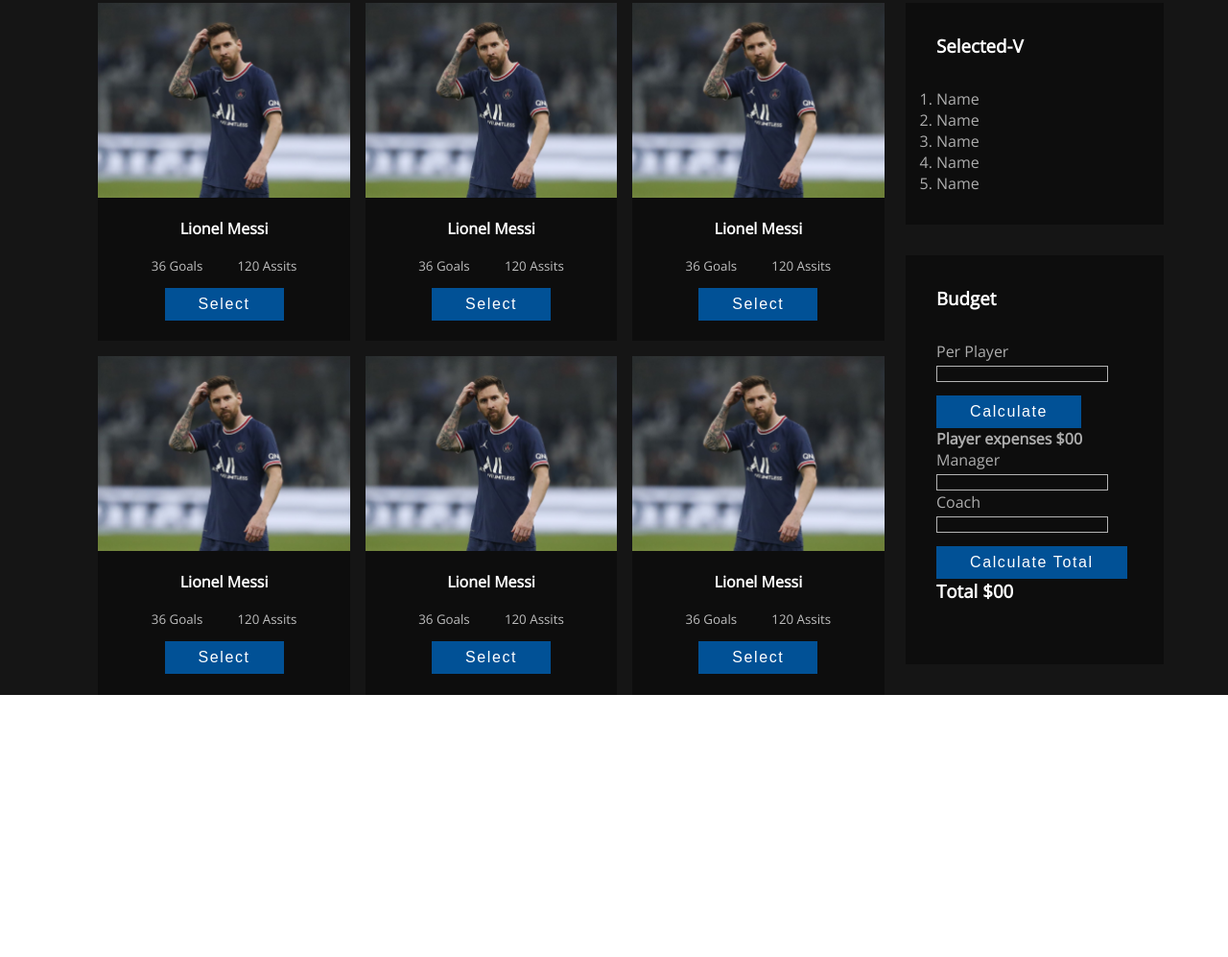
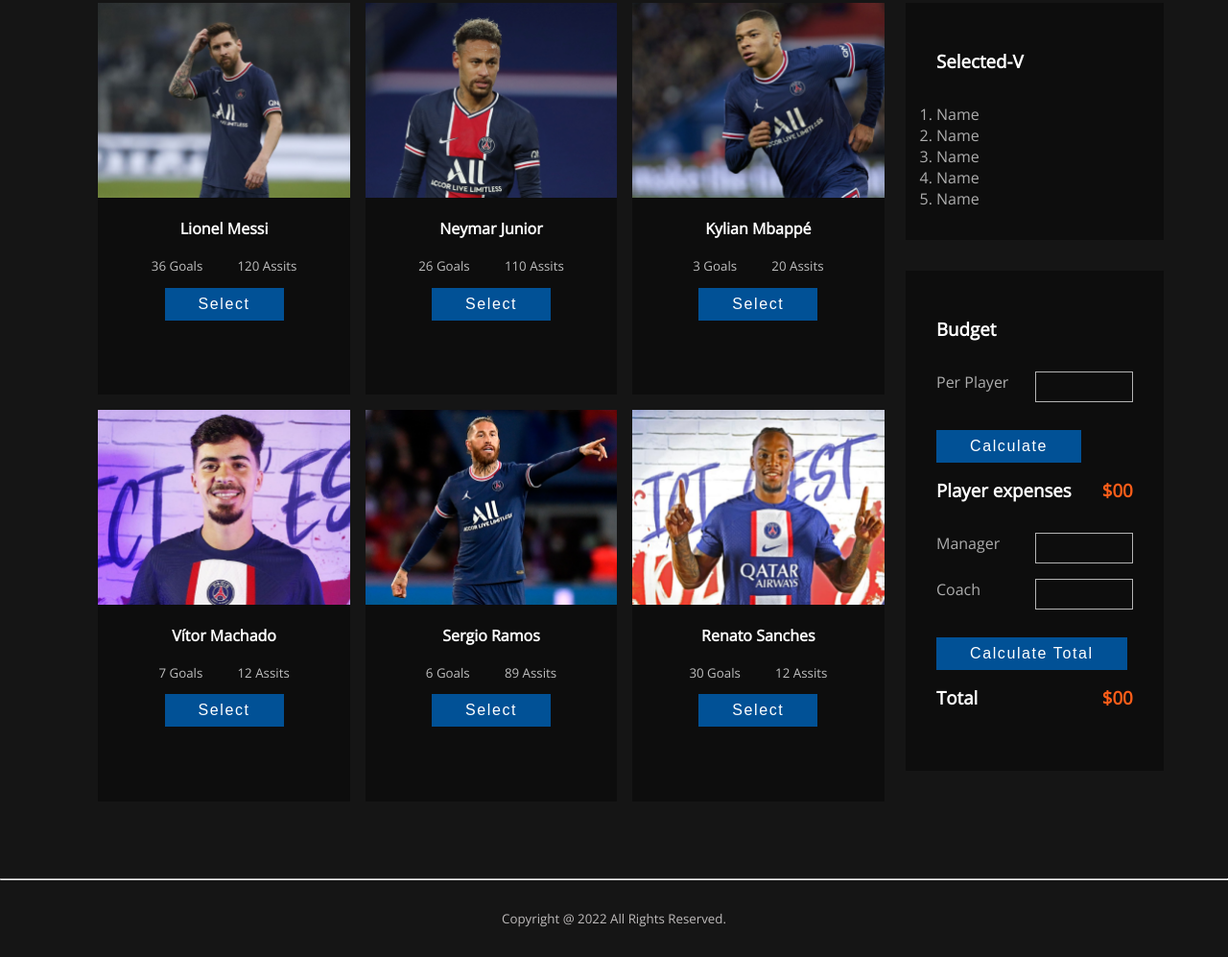
Before and after one commit to safwanbin2/player-cost-calculator, a plain HTML site: page index.html in a window 1280 px wide. Shown: the part 717-1714 px from the top of the page at 96% size. Before the commit the page ends 1441 px from the top, so only its background shows below. Drawn offline with nearby package versions, Linux system fonts and the light colour scheme.

Commit message:
almost done with html,css

```diff
--- a/index.html
+++ b/index.html
@@ -30,47 +30,47 @@
                 <button class="select-btn">Select</button>
             </div>
             <div class="player">
-                <img src="images/messi.png" alt="">
-                <h4 class="player-name">Lionel Messi</h4>
+                <img src="images/neymar.png" alt="">
+                <h4 class="player-name">Neymar Junior</h4>
                 <div class="career">
-                    <small>36 Goals</small>
-                    <small>120 Assits</small>
+                    <small>26 Goals</small>
+                    <small>110 Assits</small>
                 </div>
                 <button class="select-btn">Select</button>
             </div>
             <div class="player">
-                <img src="images/messi.png" alt="">
-                <h4 class="player-name">Lionel Messi</h4>
+                <img src="images/mbappe.png" alt="">
+                <h4 class="player-name">Kylian Mbappé</h4>
                 <div class="career">
-                    <small>36 Goals</small>
-                    <small>120 Assits</small>
+                    <small>3 Goals</small>
+                    <small>20 Assits</small>
                 </div>
                 <button class="select-btn">Select</button>
             </div>
             <div class="player">
-                <img src="images/messi.png" alt="">
-                <h4 class="player-name">Lionel Messi</h4>
+                <img src="images/reneto.png" alt="">
+                <h4 class="player-name">Vítor Machado</h4>
                 <div class="career">
-                    <small>36 Goals</small>
-                    <small>120 Assits</small>
+                    <small>7 Goals</small>
+                    <small>12 Assits</small>
                 </div>
                 <button class="select-btn">Select</button>
             </div>
             <div class="player">
-                <img src="images/messi.png" alt="">
-                <h4 class="player-name">Lionel Messi</h4>
+                <img src="images/ramos.png" alt="">
+                <h4 class="player-name">Sergio Ramos</h4>
                 <div class="career">
-                    <small>36 Goals</small>
-                    <small>120 Assits</small>
+                    <small>6 Goals</small>
+                    <small>89 Assits</small>
                 </div>
                 <button class="select-btn">Select</button>
             </div>
             <div class="player">
-                <img src="images/messi.png" alt="">
-                <h4 class="player-name">Lionel Messi</h4>
+                <img src="images/drogba.png" alt="">
+                <h4 class="player-name">Renato Sanches</h4>
                 <div class="career">
-                    <small>36 Goals</small>
-                    <small>120 Assits</small>
+                    <small>30 Goals</small>
+                    <small>12 Assits</small>
                 </div>
                 <button class="select-btn">Select</button>
             </div>
@@ -88,16 +88,20 @@
             </div>
             <div id="budget">
                 <h3>Budget</h3>
-                <label for="">Per Player   <input type="text"></label>
+                <label for=""><p>Per Player</p>   <input type="text"></label>
                 <button class="side-btn">Calculate</button>
-                <h4>Player expenses   $<span>00</span></h4>
-                <label for="">Manager   <input type="text"></label>
-                <label for="">Coach   <input type="text"></label>
+                <h3>Player expenses   <span  class="orange-text">$<span>00</span></span></h3>
+                <label for=""><p>Manager</p>   <input type="text"></label>
+                <label for=""><p>Coach</p>   <input type="text"></label>
                 <button class="side-btn">Calculate Total</button>
-                <h3>Total   $<span class="orange-text">00</span></h3>
+                <h3>Total <span class="orange-text">$<span>00</span></span></h3>
             </div>
         </div>
     </main>
+    <hr>
+    <footer>
+        <small>Copyright @ 2022 All Rights Reserved.</small>
+    </footer>
 
 
     <!-- javaScript -->
--- a/style.css
+++ b/style.css
@@ -53,6 +53,7 @@ main{
     min-height: 100vh;
     display: grid;
     grid-template-columns: 4fr 1fr;
+    padding-bottom: 5rem;
     /* grid-gap: 1rem; */
 }
 .players{
@@ -97,6 +98,9 @@ main{
 .menu h3{
     color: white;
     margin-bottom: 2rem;
+    margin-top: 1rem;
+    display: flex;
+    justify-content: space-between;
 }
 .side-btn{
     padding: 8px 35px;
@@ -115,7 +119,29 @@ main{
     width: 80%;
     margin-bottom: 2rem;
 }
+#budget label{
+    display: flex;
+    justify-content: space-between;
+    margin: 1rem 0;
+}
 #budget label input{
     border: 1px solid rgb(180, 180, 180);
     background-color: transparent;
+    width: 100px;
+    height: 30px;
+    color: rgb(255, 251, 251);
 }
+.orange-text{
+    color: rgba(255, 94, 25, 1);
+}
+/* main section ends */
+/* footer start */
+footer{
+    background-color: rgb(21, 21, 21);
+    color: rgb(190, 187, 187);
+    height: 10vh;
+    display: flex;
+    justify-content: center;
+    align-items: center;
+}
+/* footer ends */
```
